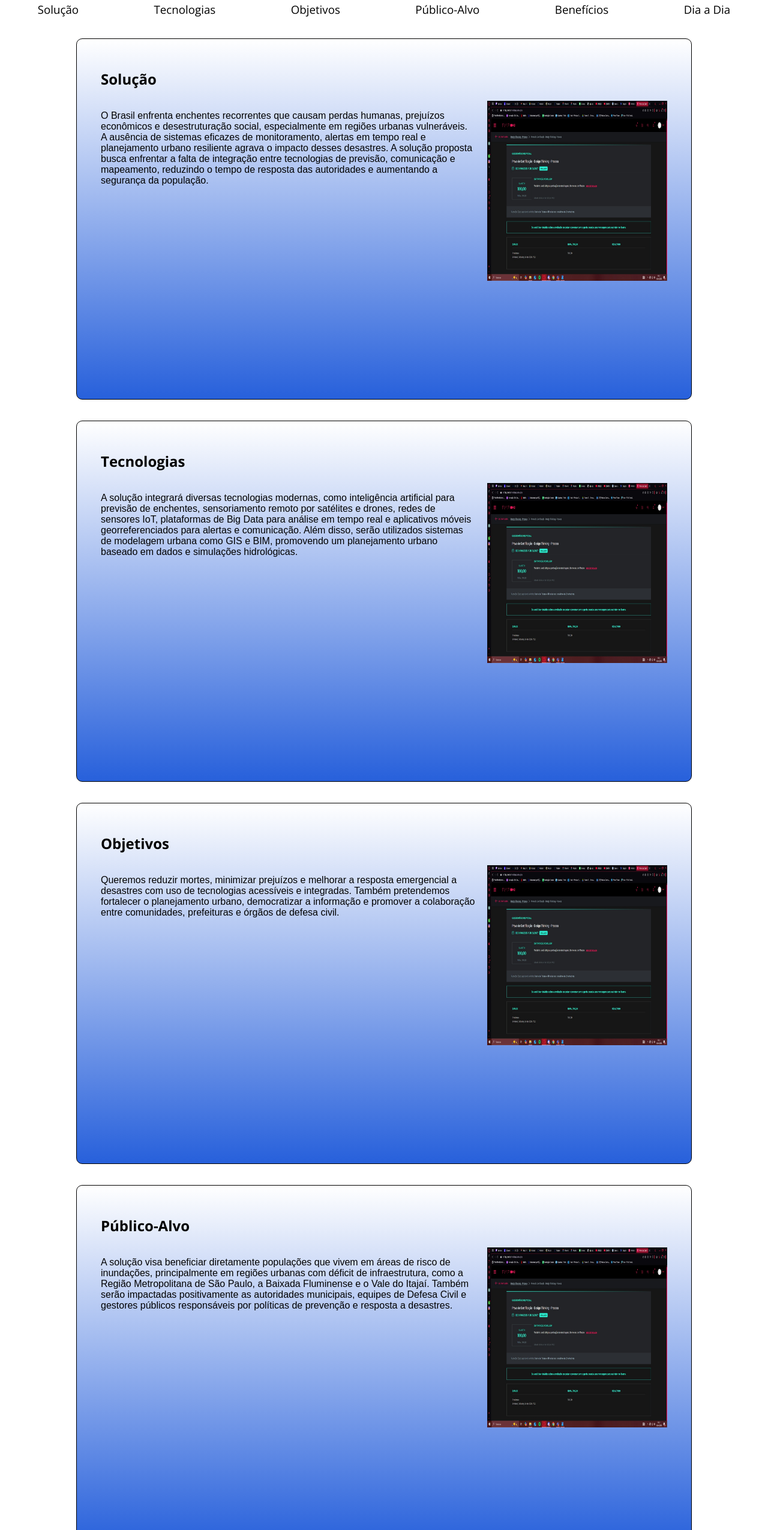
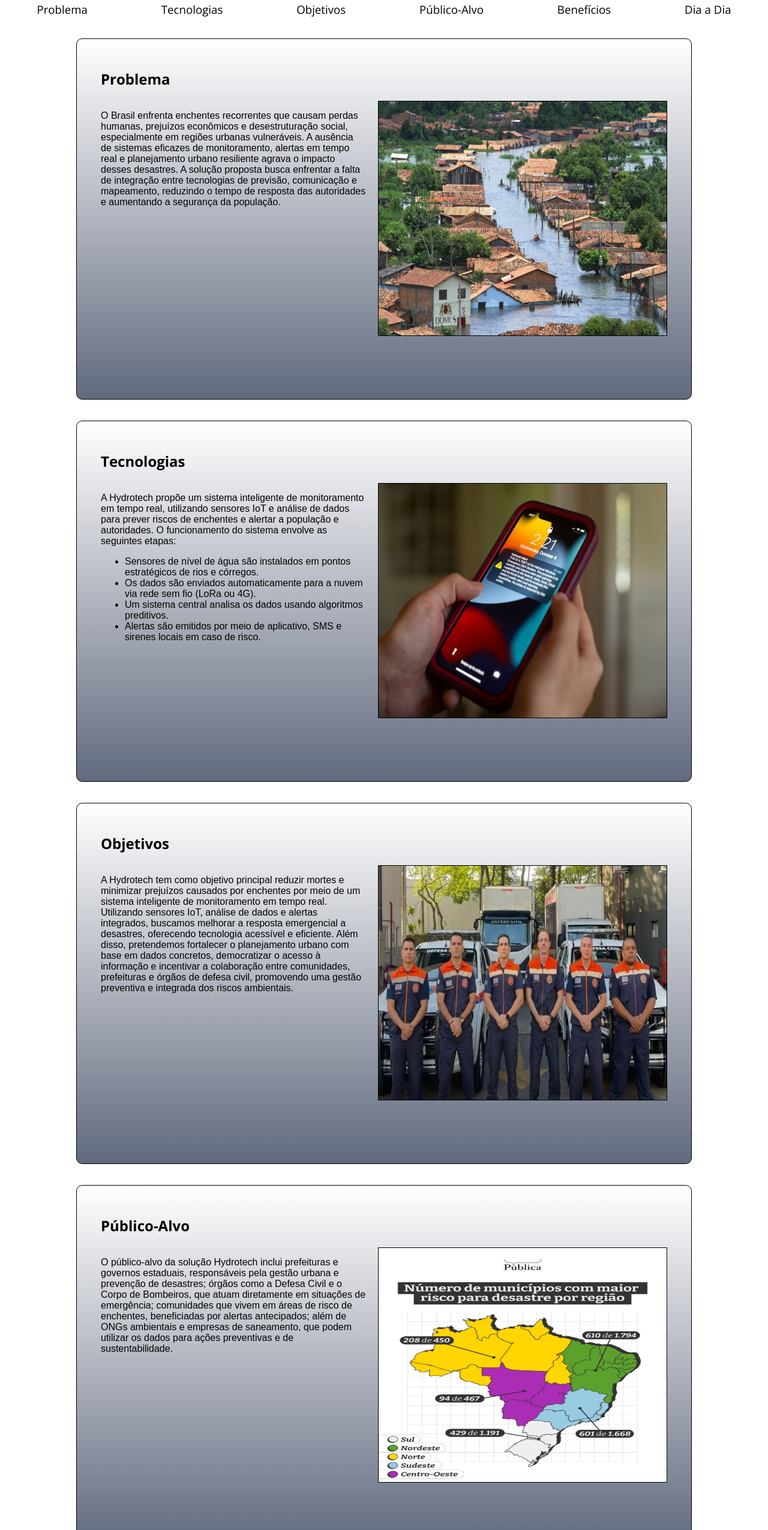
Before and after one commit to ViniciusGamaQ/GS-Front-End, a plain HTML site: page index.html in a window 1280 px wide. Shown: the part 96-2646 px from the top of the page at 60% size. Drawn offline with nearby package versions, Linux system fonts and the light colour scheme; a web font is replaced by a local one.

Commit message:
Adicionando imagens e cores

```diff
--- a/index.html
+++ b/index.html
@@ -13,10 +13,10 @@
     </head>
     <body>
         <header>
-            <h1>Tecnologia nas Enchentes</h1>
+            <img  class="logo" src="assets/images/logo_sem_fundo.png" alt="logo HydroTech">
         </header>
         <div class="links">
-            <h3><a href="#solucao">Solução</a></h3>
+            <h3><a href="#problema">Problema</a></h3>
             <h3><a href="#tecnologias">Tecnologias</a></h3>
             <h3><a href="#objetivos">Objetivos</a></h3>
             <h3><a href="#publicoAlvo">Público-Alvo</a></h3>
@@ -26,7 +26,7 @@
         <div class="secoes">
             <section>
                 <div class="titleSecao">
-                    <h2 id="solucao">Solução</h2>
+                    <h2 id="problema">Problema</h2>
                 </div>
                 <div class="conteudo">
                     <div>
@@ -42,8 +42,9 @@
                             resposta das autoridades e aumentando a segurança da
                             população.</p>
                     </div>
-                    <div><img class="imgDesc" src="nota_nano_course.jpg"
-                            alt></div>
+                    <div><img class="imgDesc"
+                            src="assets/images/img_enchente.jpg"
+                            alt="Imagem de enchente"></div>
                 </div>
             </section>
             <section>
@@ -52,18 +53,26 @@
                 </div>
                 <div class="conteudo">
                     <div>
-                        <p>A solução integrará diversas tecnologias modernas,
-                            como inteligência artificial para previsão de
-                            enchentes, sensoriamento remoto por satélites e
-                            drones, redes de sensores IoT, plataformas de Big
-                            Data para análise em tempo real e aplicativos móveis
-                            georreferenciados para alertas e comunicação. Além
-                            disso, serão utilizados sistemas de modelagem urbana
-                            como GIS e BIM, promovendo um planejamento urbano
-                            baseado em dados e simulações hidrológicas.</p>
+                        <p>A Hydrotech propõe um sistema inteligente de
+                            monitoramento em tempo real, utilizando sensores IoT
+                            e análise de dados para prever riscos de enchentes e
+                            alertar a população e autoridades. O funcionamento
+                            do sistema envolve as seguintes etapas:
+                        </p>
+                        <ul>
+                            <li>Sensores de nível de água são instalados em
+                                pontos estratégicos de rios e córregos.</li>
+                            <li>Os dados são enviados automaticamente para a
+                                nuvem via rede sem fio (LoRa ou 4G).</li>
+                            <li>Um sistema central analisa os dados usando
+                                algoritmos preditivos.</li>
+                            <li>Alertas são emitidos por meio de aplicativo, SMS
+                                e sirenes locais em caso de risco.</li>
+                        </ul>
                     </div>
-                    <div><img class="imgDesc" src="nota_nano_course.jpg"
-                            alt></div>
+                    <div><img class="imgDesc"
+                            src="assets/images/img_alert.jpg"
+                            alt="Imagem de alerta de enhente"></div>
                 </div>
             </section>
             <section>
@@ -72,15 +81,22 @@
                 </div>
                 <div class="conteudo">
                     <div>
-                        <p>Queremos reduzir mortes, minimizar prejuízos e
-                            melhorar a resposta emergencial a desastres com uso
-                            de tecnologias acessíveis e integradas.
-                            Também pretendemos fortalecer o planejamento urbano,
-                            democratizar a informação e promover a colaboração
-                            entre comunidades, prefeituras e órgãos de defesa
-                            civil.</p>
+                        <p>A Hydrotech tem como objetivo principal reduzir
+                            mortes e minimizar prejuízos causados por enchentes
+                            por meio de um sistema inteligente de monitoramento
+                            em tempo real. Utilizando sensores IoT, análise de
+                            dados e alertas integrados, buscamos melhorar a
+                            resposta emergencial a desastres, oferecendo
+                            tecnologia acessível e eficiente. Além disso,
+                            pretendemos fortalecer o planejamento urbano com
+                            base em dados concretos, democratizar o acesso à
+                            informação e incentivar a colaboração entre
+                            comunidades, prefeituras e órgãos de defesa civil,
+                            promovendo uma gestão preventiva e integrada dos
+                            riscos ambientais.</p>
                     </div>
-                    <div><img class="imgDesc" src="nota_nano_course.jpg"
+                    <div><img class="imgDesc"
+                            src="assets/images/img_defesa_civil.jpg"
                             alt></div>
                 </div>
             </section>
@@ -90,17 +106,19 @@
                 </div>
                 <div class="conteudo">
                     <div>
-                        <p>A solução visa beneficiar diretamente populações que
-                            vivem em áreas de risco de inundações,
-                            principalmente em regiões urbanas com déficit de
-                            infraestrutura, como a Região Metropolitana de São
-                            Paulo, a Baixada Fluminense e o Vale do Itajaí.
-                            Também serão impactadas positivamente as autoridades
-                            municipais, equipes de Defesa Civil e gestores
-                            públicos responsáveis por políticas de prevenção e
-                            resposta a desastres.</p>
+                        <p>O público-alvo da solução Hydrotech inclui
+                            prefeituras e governos estaduais, responsáveis pela
+                            gestão urbana e prevenção de desastres; órgãos como
+                            a Defesa Civil e o Corpo de Bombeiros, que atuam
+                            diretamente em situações de emergência; comunidades
+                            que vivem em áreas de risco de enchentes,
+                            beneficiadas por alertas antecipados; além de ONGs
+                            ambientais e empresas de saneamento, que podem
+                            utilizar os dados para ações preventivas e de
+                            sustentabilidade.</p>
                     </div>
-                    <div><img class="imgDesc" src="nota_nano_course.jpg"
+                    <div><img class="imgDesc"
+                            src="assets/images/img_mapa_areas_de_risco.webp"
                             alt></div>
                 </div>
             </section>
@@ -110,14 +128,25 @@
                 </div>
                 <div class="conteudo">
                     <div>
-                        <p>O sistema trará alertas rápidos, redução de danos,
-                            planejamento inteligente e mais segurança para as
-                            comunidades expostas aos riscos hidrológicos.
-                            Populações vulneráveis terão acesso fácil à
-                            informação. A tecnologia permitirá um uso melhor de
-                            recursos públicos e salvará muitas vidas.</p>
+                        <p>A solução proposta pela Hydrotech oferece uma série
+                            de benefícios significativos para a sociedade e os
+                            órgãos públicos. Entre eles, destaca-se o alerta
+                            antecipado para evacuação de áreas de risco,
+                            possibilitando ações preventivas e maior segurança
+                            para a população. O sistema também contribui
+                            diretamente para a redução de danos materiais e
+                            perda de vidas, especialmente em regiões vulneráveis
+                            a enchentes. Além disso, fornece suporte valioso à
+                            tomada de decisão por parte da Defesa Civil, por
+                            meio de dados precisos e atualizados em tempo real.
+                            Outro benefício relevante é o monitoramento contínuo
+                            e o registro histórico de dados ambientais,
+                            permitindo análises detalhadas que auxiliam no
+                            planejamento urbano e na gestão de riscos
+                            futuros.</p>
                     </div>
-                    <div><img class="imgDesc" src="nota_nano_course.jpg"
+                    <div><img class="imgDesc"
+                            src="assets/images/img_abrigo.jpg"
                             alt></div>
                 </div>
             </section>
@@ -127,20 +156,26 @@
                 </div>
                 <div class="conteudo">
                     <div>
-                        <p>No cotidiano, a solução permitirá que moradores de
-                            áreas de risco recebam alertas claros e
-                            personalizados sobre o risco de enchentes, com
-                            instruções práticas sobre onde se abrigar ou por
-                            quais rotas evacuar. Autoridades terão acesso a
-                            painéis integrados com dados em tempo real para
-                            coordenar ações emergenciais. Engenheiros e
-                            urbanistas poderão planejar e executar obras de
-                            drenagem e contenção com base em simulações
-                            digitais. Com isso, a resposta a eventos extremos se
-                            tornará mais rápida, eficiente e colaborativa,
-                            salvando vidas e minimizando prejuízos.</p>
+                        <p>No cotidiano, a solução da Hydrotech trará maior
+                            segurança e praticidade para comunidades vulneráveis
+                            a enchentes. Moradores de áreas de risco receberão
+                            alertas personalizados com instruções claras sobre
+                            rotas de evacuação e locais seguros para abrigo,
+                            permitindo que ajam com rapidez diante de qualquer
+                            ameaça. As autoridades terão acesso a painéis de
+                            controle em tempo real, otimizando a coordenação de
+                            equipes de emergência e o direcionamento de
+                            recursos. Já engenheiros e urbanistas contarão com
+                            dados históricos e simulações digitais que apoiarão
+                            decisões estratégicas sobre obras de drenagem,
+                            contenção e infraestrutura urbana. Dessa forma, a
+                            resposta a desastres naturais se tornará mais ágil,
+                            precisa e integrada, contribuindo para salvar vidas,
+                            evitar prejuízos e fortalecer o planejamento das
+                            cidades.</p>
                     </div>
-                    <div><img class="imgDesc" src="nota_nano_course.jpg"
+                    <div><img class="imgDesc"
+                            src="assets/images/img_evacuação.webp"
                             alt></div>
                 </div>
             </section>
--- a/style.css
+++ b/style.css
@@ -6,7 +6,7 @@ header {
     top: 0px;
     width: 100%;
     height: 80px;
-    background-color: rgb(54, 54, 170);
+    background-color: #0b1323;
     display: flex;
     justify-content: center;
     font-family: "Open Sans", sans-serif;
@@ -14,6 +14,11 @@ header {
     font-style: normal;
     position: fixed;
     z-index: 1000;
+}
+
+.logo {
+    height: 70px;
+    padding: 5px;
 }
 
 .links {
@@ -44,7 +49,7 @@ h3 {
 }
 
 .links a:hover {
-    color: rgb(54, 54, 170);
+    color: #09bbbb;
 }
 
 .secoes {
@@ -60,7 +65,7 @@ section {
     border: 1px solid black;
     border-radius: 10px;
     margin-bottom: 35px;
-    background: linear-gradient(to top, #2760db, white);
+    background: linear-gradient(to top, #616a7e, white);
 
 }
 
@@ -82,12 +87,13 @@ section {
 }
 
 .imgDesc {
-    width: 300px;
-    height: 300px;
+    width: 480px;
+    height: 390px;
     margin-right: 40px;
+    border: 1px solid black;
 }
 
-p {
+p, ul {
     margin-left: 40px;
     font-family: "Belleza", sans-serif;
     font-weight: 400;
@@ -97,6 +103,6 @@ p {
 footer {
     width: 100%;
     height: 200px;
-    background-color: black;
+    background-color: #0b1323;
     margin-top: 50px;
 }
```
Also changed, not shown: assets/images/img_abrigo.jpg (added), assets/images/img_alert.jpg (added), assets/images/img_defesa_civil.jpg (added), assets/images/img_enchente.jpg (added), assets/images/img_evacuação.webp (added), assets/images/img_mapa_areas_de_risco.webp (added), assets/images/logo_sem_fundo.png (added), nota_nano_course.jpg (deleted).
